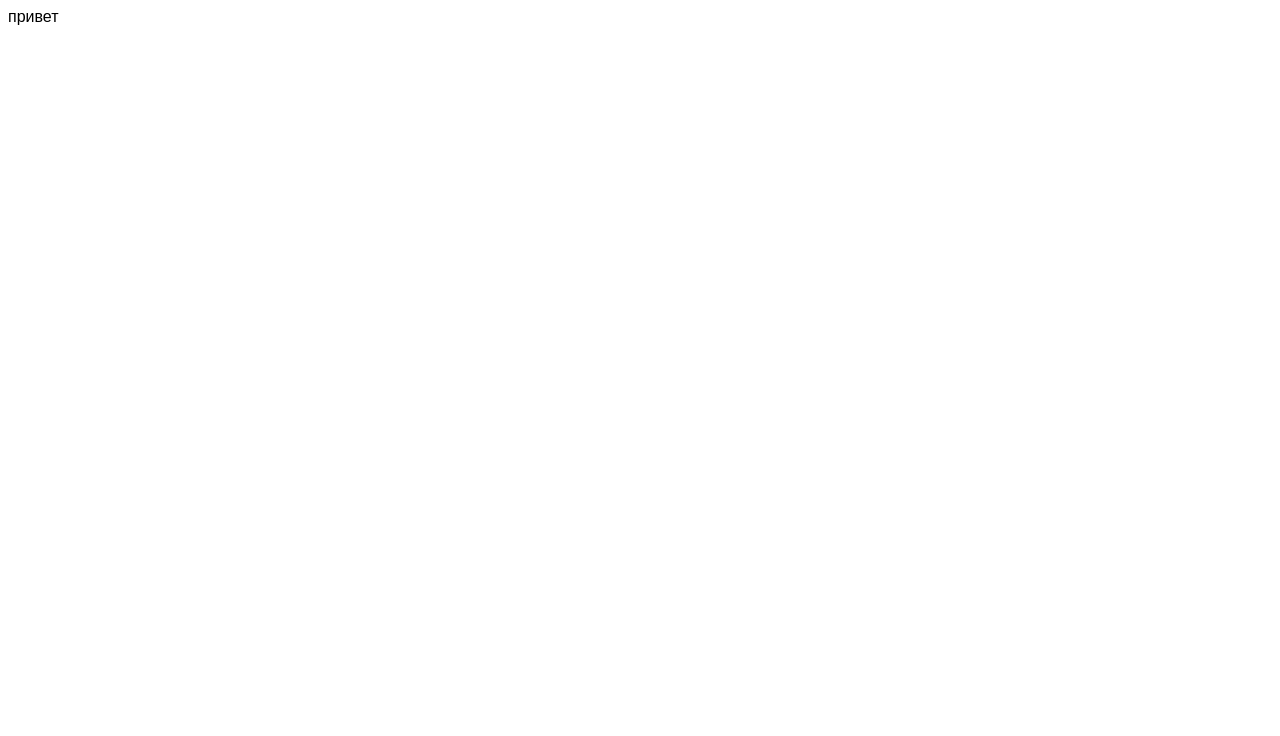
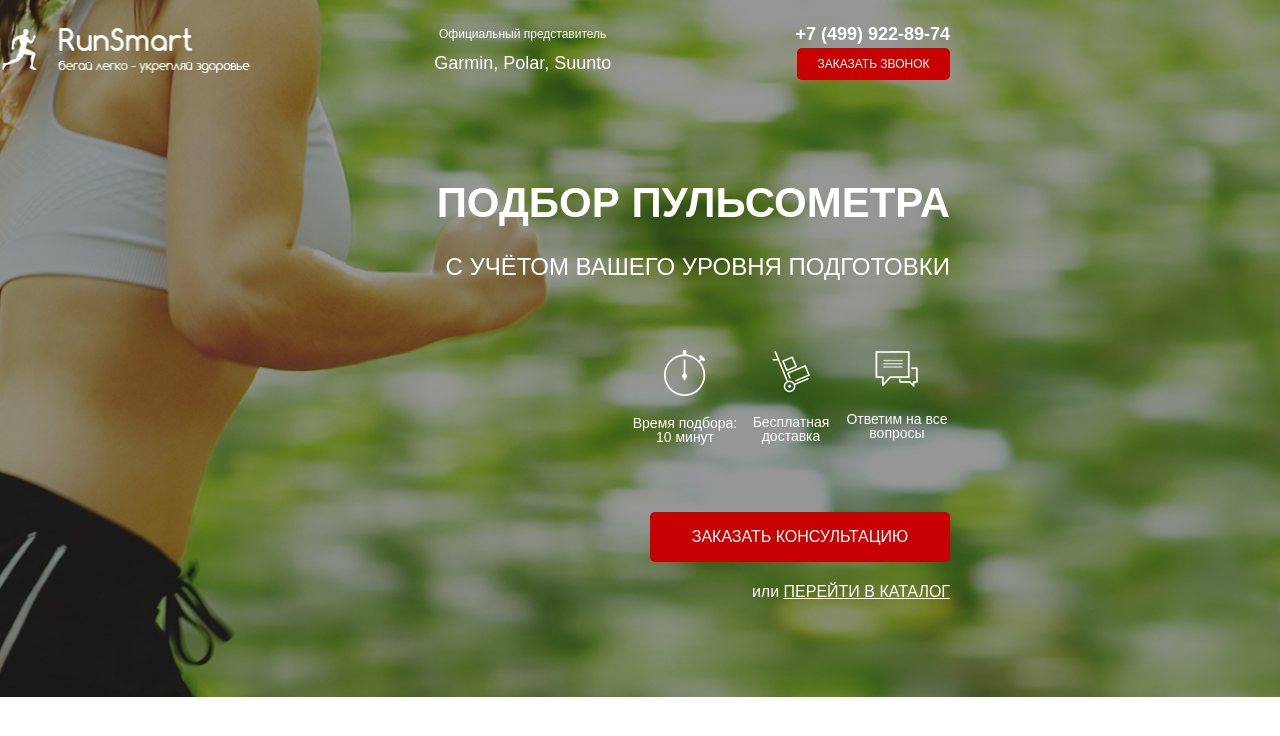
Before and after one commit to lisisisan/RanSmart, a website: page src/index.html in a window 1280 px wide. Drawn offline with Linux system fonts and the light colour scheme; a web font is replaced by a local one.

Commit message:
feat: first screen without adaptation

```diff
--- a/src/index.html
+++ b/src/index.html
@@ -3,10 +3,57 @@
 <head>
     <meta charset="UTF-8">
     <meta name="viewport" content="width=device-width, initial-scale=1.0">
+    <link rel="stylesheet" href="css/bootstrap-reboot.min.css">
     <link href="https://fonts.googleapis.com/css2?family=MuseoModerno:wght@100;200;300;400;700;900&display=swap" rel="stylesheet">
     <link rel="stylesheet" href="css/style.min.css">
 </head>
 <body>
-    <div class="hi-hi">привет</div>
+    <div class="promo">
+        <div class="container">
+            <header class="header">
+                <a href="#" class="header__logo">
+                    <img src="icons/logo.png" alt="logo">
+                </a>
+                <div class="header__official">
+                    Официальный представитель
+                    <span>Garmin, Polar, Suunto</span>
+                </div>
+                <div class="header__contacts">
+                    <a href="tel:+74999228974" class="header__phone">+7 (499) 922-89-74</a>
+                    <button class="button">
+                        заказать звонок
+                    </button>
+                </div>
+            </header>
+            <div class="promo__wrapper">
+                <h1 class="promo__header">Подбор пульсометра</h1>
+                <h2 class="promo__subheader">с учётом Вашего уровня подготовки</h2>
+
+                <div class="promo__icons">
+                    <div class="promo__icon">
+                        <img src="icons/watch.png" alt="watch">
+                        Время подбора:
+                        10 минут
+                    </div>
+                    <div class="promo__icon">
+                        <img src="icons/cart.png" alt="cart">
+                        Бесплатная
+                        доставка
+                    </div>
+                    <div class="promo__icon">
+                        <img src="icons/messages.png" alt="messages">
+                        Ответим
+                        на все вопросы
+                    </div>
+                </div>
+
+                <button class="button button_main">заказать КОНСУЛЬТАЦИЮ</button>
+                <div class="promo__link">
+                    или
+                    <a href="#">ПЕРЕЙТИ В КАТАЛОГ</a>
+                </div>
+            </div>
+        </div>
+    </div>
 </body>
 </html>
--- /dev/null
+++ b/src/sass/blocks/_buttons.scss
@@ -0,0 +1,19 @@
+.button {
+    background-color: $main-color;
+    border: none;
+    width: 153px;
+    height: 32px;
+    border-radius: 5px;
+    color: #FFF;
+    text-align: center;
+    font-size: 12px;
+    font-weight: 500;
+    text-transform: uppercase;
+    &_main {
+        margin-top: 68px;
+        width: 300px;
+        height: 50px;
+        color: #FFF;
+        font-size: 16px;
+    }
+}
--- /dev/null
+++ b/src/sass/blocks/_header.scss
@@ -0,0 +1,38 @@
+.header {
+    display: flex;
+    justify-content: space-between;
+    align-items: center;
+    &__logo {
+        width: 250px;
+        img {
+            width: 100%;
+        }
+    }
+    &__official {
+        color: #FFF;
+        text-align: center;
+        font-size: 12px;
+        font-weight: 500;
+        span {
+            display: block;
+            margin-top: 7px;
+            font-size: 18px;
+        }
+    }
+    &__phone {
+        display: block;
+        text-decoration: none;
+        color: #FFF;
+        text-align: right;
+        font-size: 18px;
+        font-weight: 700;
+        &:hover {
+            text-decoration: none;
+        }
+    }
+    &__contacts {
+        display: flex;
+        flex-direction: column;
+        align-items: flex-end;
+    }
+}
--- /dev/null
+++ b/src/sass/blocks/_promo.scss
@@ -0,0 +1,52 @@
+.promo {
+    min-height: 650px;
+    padding: 21px 0 93px 0;
+    background: url(../../img/bg.jpg) center center/ cover no-repeat;
+    &__wrapper {
+        display: flex;
+        flex-direction: column;
+        align-items: flex-end;
+        margin-top: 98px;
+    }
+    &__header {
+        color: #FFF;
+        font-size: 42px;
+        font-weight: 700;
+        text-transform: uppercase;
+    }
+    &__subheader {
+        margin-top: 17px;
+        color: #FFF;
+        font-size: 24px;
+        font-weight: 500;
+        text-transform: uppercase;
+    }
+    &__icons {
+        display: flex;
+        justify-content: space-between;
+        margin-top: 60px;
+    }
+    &__icon {
+        width: 106px;
+        text-align: center;
+        color: #FFF;
+        font-size: 14px;
+        font-weight: 500;
+        line-height: 14px;
+        img {
+            display: block;
+            margin: 0 auto;
+            margin-bottom: 20px;
+        }
+    }
+    &__link {
+        color: #FFF;
+        font-size: 16px;
+        font-weight: 500;
+        margin-top: 18px;
+        a {
+            color: #FFF;
+            text-transform: uppercase;
+        }
+    }
+}
--- a/src/sass/style.scss
+++ b/src/sass/style.scss
@@ -1,4 +1,11 @@
-@import 'base/variables';
 * {
     font-family: 'Museo Sans Cyrl', sans-serif;
 }
+.container {
+    max-width: 950px;
+    margin-top: 0 auto;
+}
+@import 'base/variables';
+@import 'blocks/promo';
+@import 'blocks/header';
+@import 'blocks/buttons';
```
Also changed, not shown: package.json (+7 -1 lines), src/css/style.min.css, src/icons/cart.png (added), src/icons/cup.png (added), src/icons/heart.png (added), src/icons/logo.png (added), src/icons/messages.png (added), src/icons/shoe.png (added), src/icons/watch.png (added), src/img/bg.jpg (added), 3 other files.
